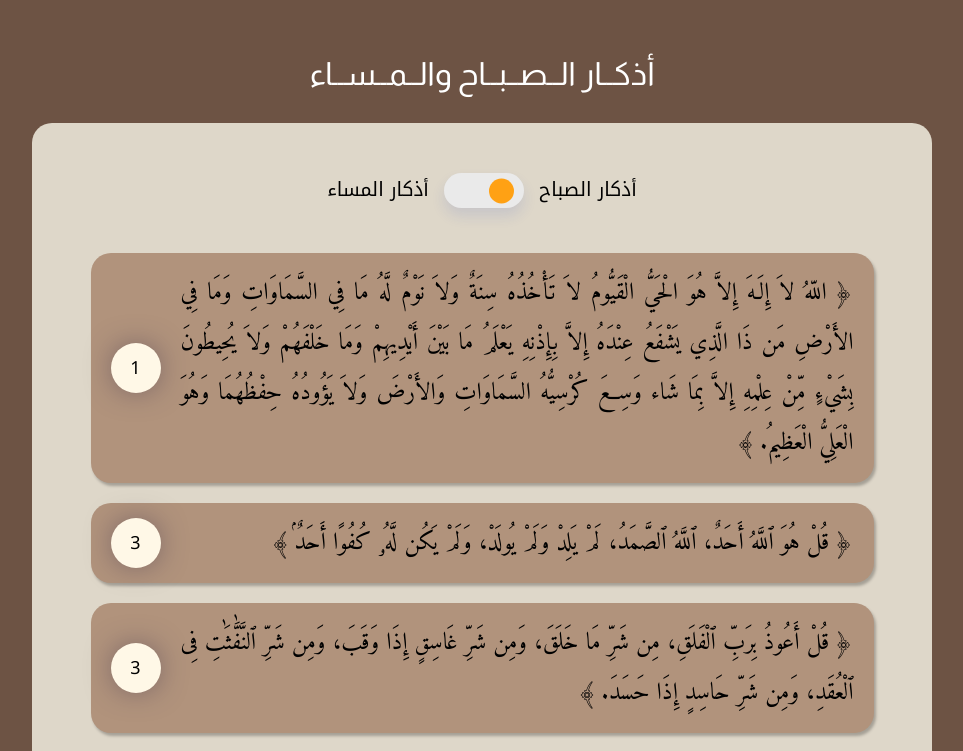
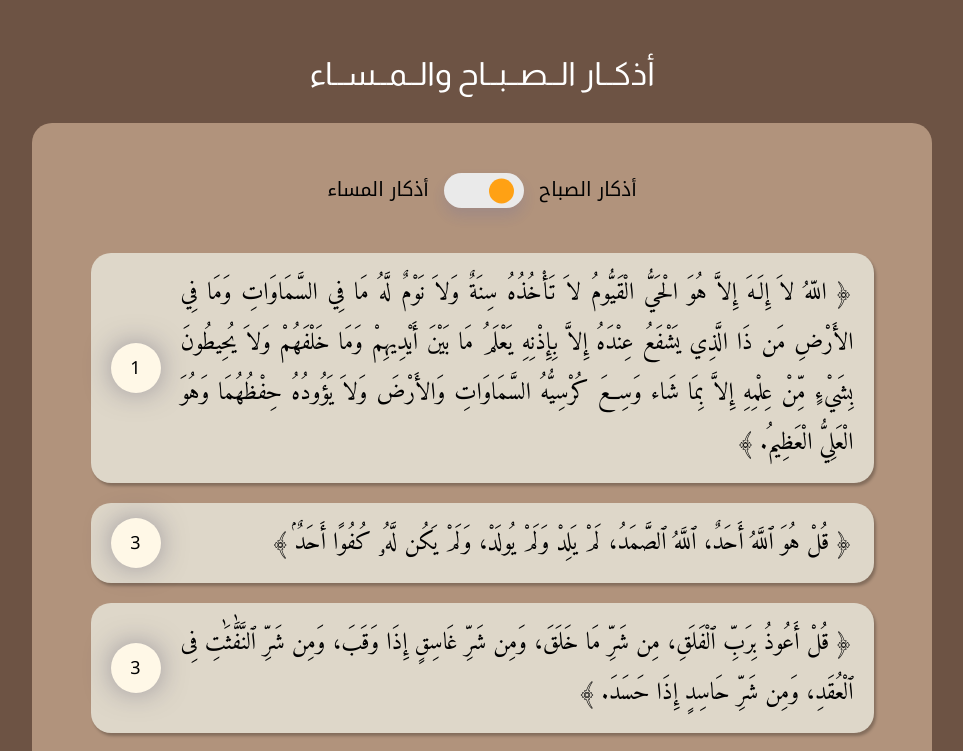
Before and after one commit to Ahmed-Youssef-404/Azkar, a React (Vite) app: page / in a window 1280 px wide. Shown: the top 751 px of the page, without its empty margins (158-1121 px from the left). Built offline with nearby package versions, Linux system fonts and the light colour scheme.

Commit message:
Enhanced light mode colors

```diff
--- a/src/index.css
+++ b/src/index.css
@@ -16,9 +16,9 @@
 
     --body-background-color: #6d5344;
 
-    --container-background-color: #ded7c9;
+    --container-background-color: #b1937c;
 
-    --zekr-background-color: #b1937c;
+    --zekr-background-color: #ded7c9;
     --zekrDone-background-color: #1baf1baf;
 
     --bottom-color: #fff8e7;
```
